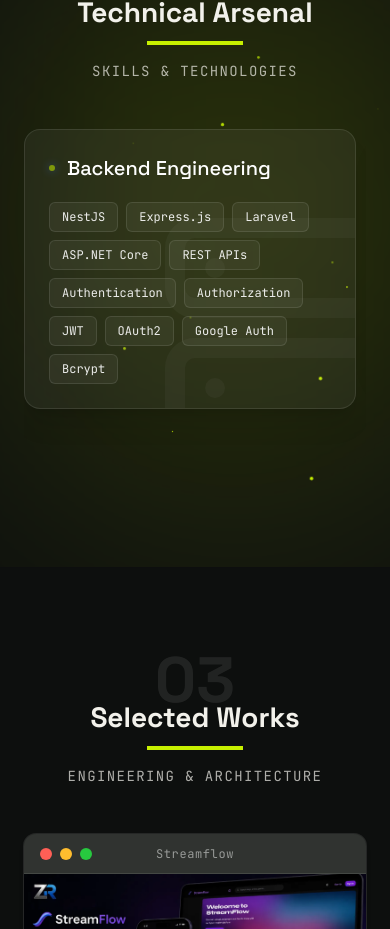
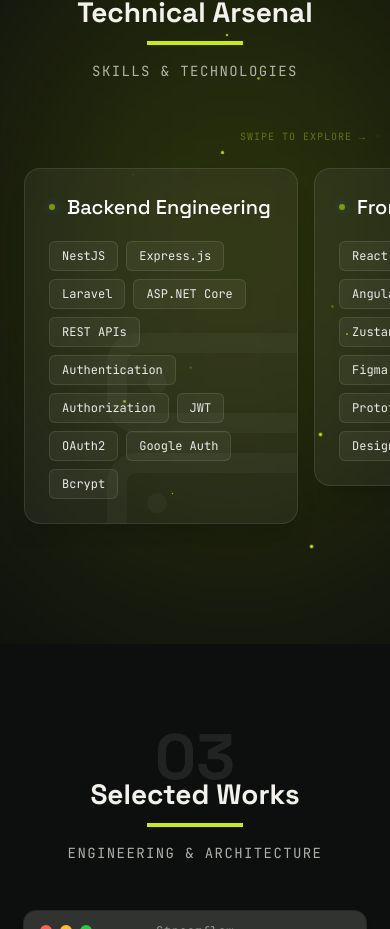
Before and after one commit to Zack-River/Portfolio, a React (Vite) app: page / in a window 390 px wide. Shown: the part 2571-3500 px from the top of the page. Built offline with nearby package versions, Linux system fonts and the light colour scheme.

Commit message:
fix(ui): resolve mobile horizontal overflow and add swipe indicator
- Adjusted Skills grid layout and padding on mobile to contain overflow
- Added 'Swipe to explore' indicator for mobile users in Skills section

```diff
--- a/components/Skills.tsx
+++ b/components/Skills.tsx
@@ -62,15 +62,20 @@ const Skills: React.FC = () => {
           />
         </GSAPReveal>
 
+        {/* Mobile Swipe Indicator */}
+        <div className="md:hidden flex items-center justify-end text-electric/70 text-[10px] font-mono uppercase tracking-widest mt-2 mb-4 animate-pulse">
+          <span>Swipe to explore &rarr;</span>
+        </div>
+
         <div
           ref={gridRef}
-          className="flex md:grid overflow-x-auto md:overflow-visible snap-x snap-mandatory md:snap-none grid-cols-1 md:grid-cols-2 lg:grid-cols-3 gap-4 md:gap-6 mt-12 pb-6 md:pb-0"
+          className="flex md:grid overflow-x-auto md:overflow-visible snap-x snap-mandatory md:snap-none grid-cols-1 md:grid-cols-2 lg:grid-cols-3 gap-4 md:gap-6 mt-6 md:mt-12 pb-6 md:pb-0 -mx-6 px-6 md:mx-0 md:px-0"
           style={{ scrollbarWidth: "none", msOverflowStyle: "none" }}
         >
           {SKILL_CATEGORIES.map((category, idx) => (
             <div
               key={idx}
-              className="skill-card snap-center shrink-0 w-[85vw] md:w-auto bg-white/5 border border-white/10 rounded-2xl p-6 relative overflow-hidden h-full flex flex-col group hover:bg-white/[0.07] hover:border-white/20 hover:-translate-y-2 hover:shadow-[0_8px_30px_rgba(14,165,233,0.15)] transition-all ease-out shadow-xl"
+              className="skill-card snap-center shrink-0 w-[80%] max-w-[320px] md:w-auto md:max-w-none bg-white/5 border border-white/10 rounded-2xl p-6 relative overflow-hidden h-full flex flex-col group hover:bg-white/[0.07] hover:border-white/20 hover:-translate-y-2 hover:shadow-[0_8px_30px_rgba(14,165,233,0.15)] transition-all ease-out shadow-xl"
               style={{
                 opacity: isVisible ? 1 : 0,
                 transform: isVisible ? 'translateY(0) scale(1)' : 'translateY(60px) scale(0.95)',
```
